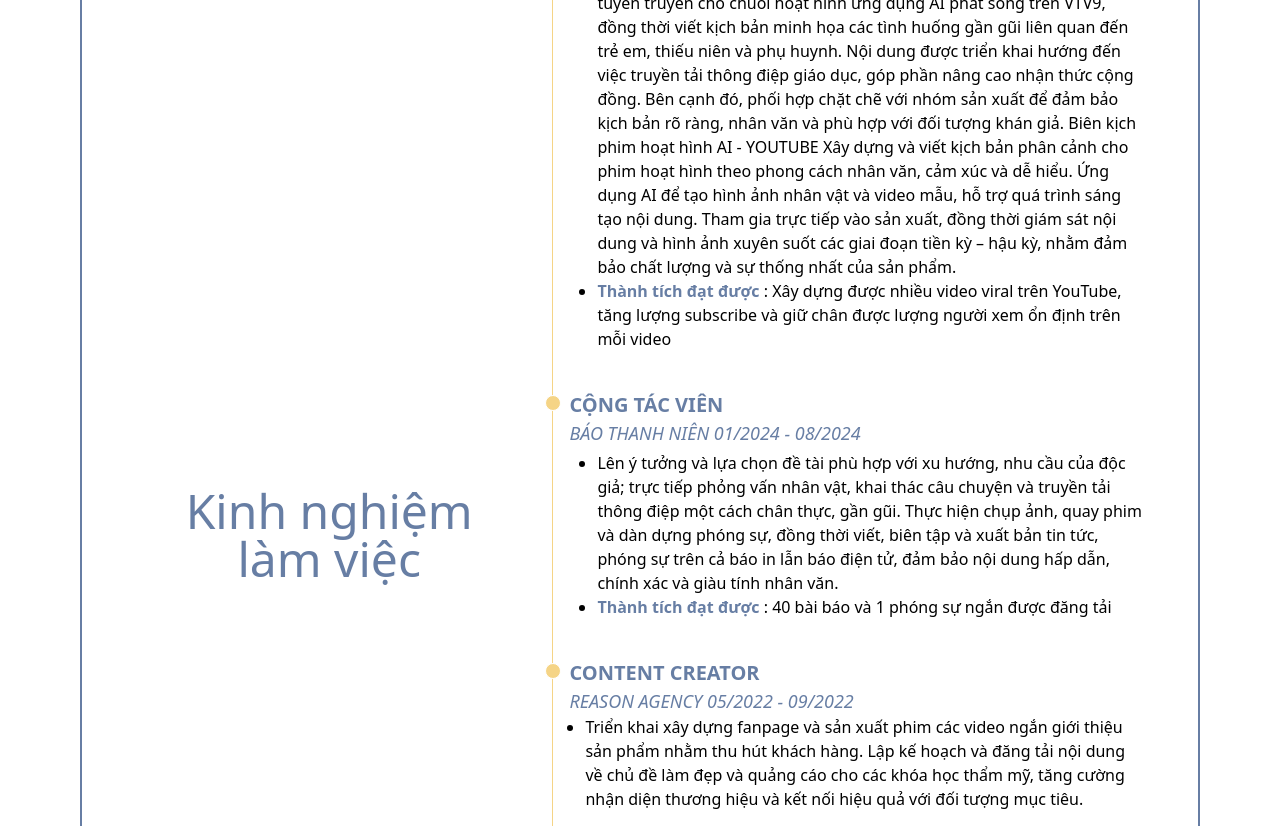
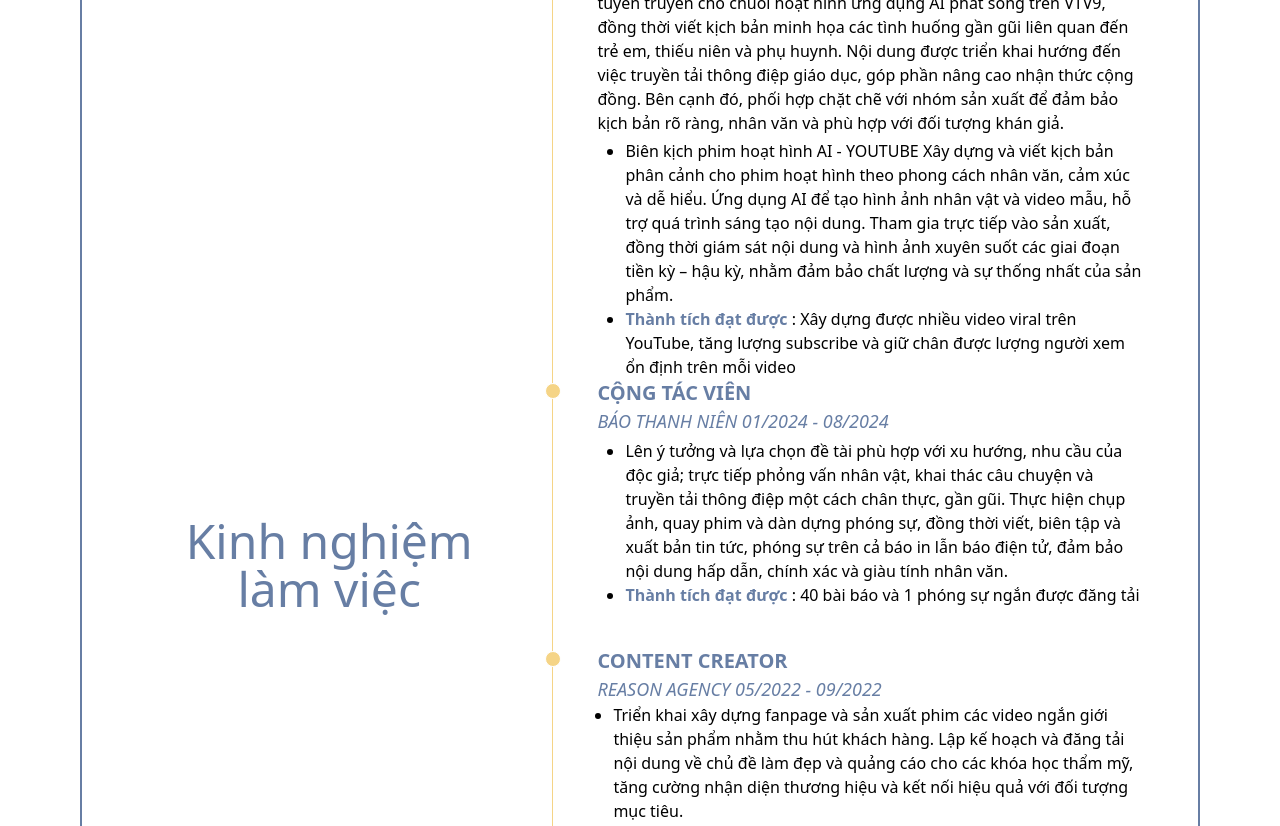
Before and after one commit to nguyengiathu/portfolio, a website: page index.html in a window 1280 px wide. Shown: the part 2560-3386 px from the top of the page. Drawn offline with nearby package versions, Linux system fonts and the light colour scheme.

Commit message:
Update index.html

```diff
--- a/index.html
+++ b/index.html
@@ -228,6 +228,8 @@
             <li class="timeline_item_description">
               <span>Biên kịch nội dung hoạt hình AI – VTV9
                 Xây dựng và phát triển kịch bản tuyên truyền cho chuỗi hoạt hình ứng dụng AI phát sóng trên VTV9, đồng thời viết kịch bản minh họa các tình huống gần gũi liên quan đến trẻ em, thiếu niên và phụ huynh. Nội dung được triển khai hướng đến việc truyền tải thông điệp giáo dục, góp phần nâng cao nhận thức cộng đồng. Bên cạnh đó, phối hợp chặt chẽ với nhóm sản xuất để đảm bảo kịch bản rõ ràng, nhân văn và phù hợp với đối tượng khán giả.</span>
+          <ul class="yL4mFA" style="margin-left: 0.75em; margin-top: 0.25em">
+             <li class="timeline_item_description">
               <span>Biên kịch phim hoạt hình AI - YOUTUBE
                 Xây dựng và viết kịch bản phân cảnh cho phim hoạt hình theo phong cách nhân văn, cảm xúc và dễ hiểu. Ứng dụng AI để tạo hình ảnh nhân vật và video mẫu, hỗ trợ quá trình sáng tạo nội dung. Tham gia trực tiếp vào sản xuất, đồng thời giám sát nội dung và hình ảnh xuyên suốt các giai đoạn tiền kỳ – hậu kỳ, nhằm đảm bảo chất lượng và sự thống nhất của sản phẩm.</span>
             </li>
```
